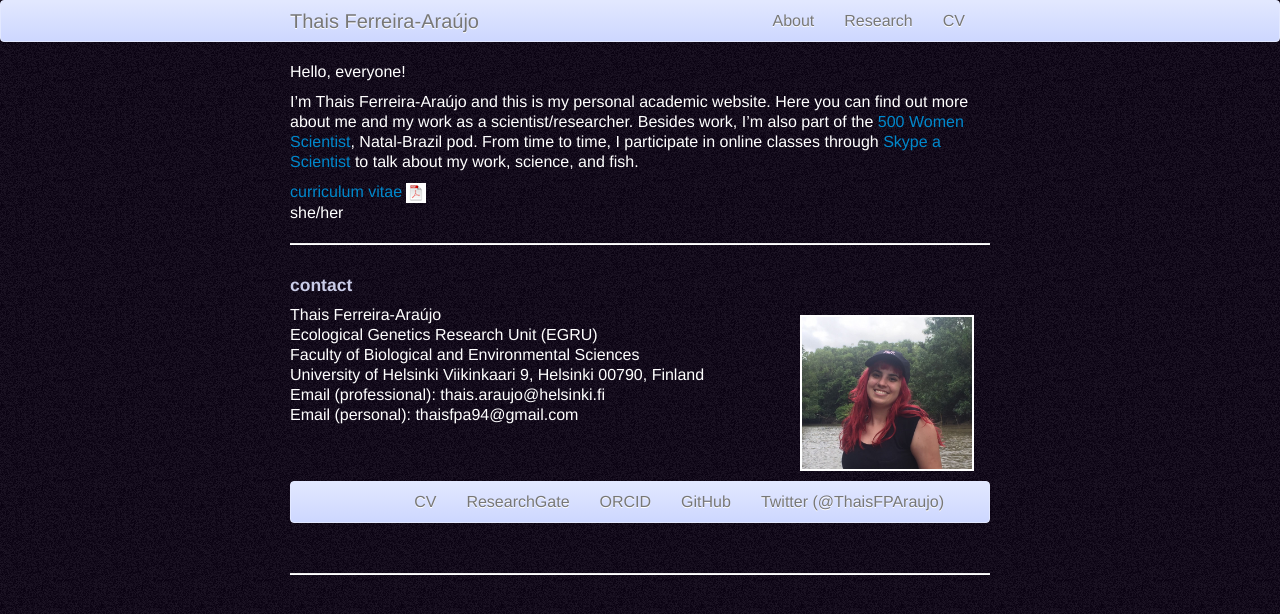
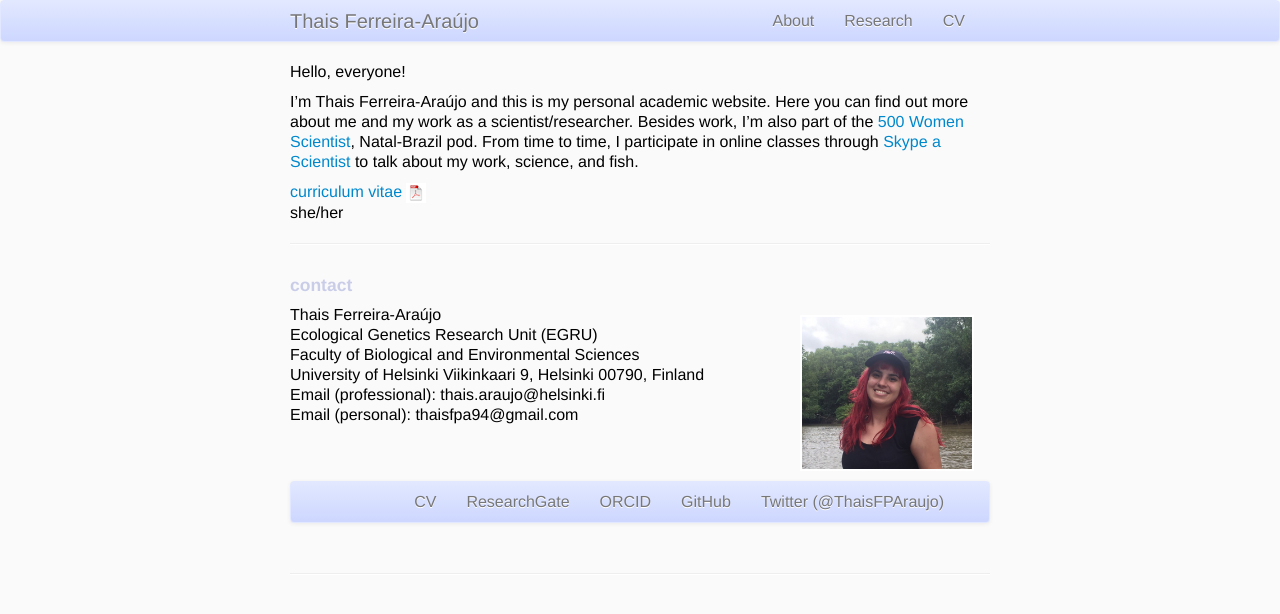
Before and after one commit to tferreira-araujo/tferreira-araujo.github.io, a Jekyll site: the page built from index.md, in a window 1280 px wide. Shown: the top 614 px of the page. Built offline with Jekyll 4.4.1, drawn with Linux system fonts in a browser that asks for light colours.

Commit message:
update my website

```diff
--- a/assets/themes/twitter/css/my_custom_css.css
+++ b/assets/themes/twitter/css/my_custom_css.css
@@ -107,9 +107,8 @@ h1, h2, h3, h4 {
 }
 
 body {
-	color:#ffffff;
-	background-image:url("/assets/noisy-texture.png");
-	background-color:#161722;
+	color:#000000;
+	background-color:#fafafa;
 	font-family:"Helvetica Neue",Helvetica,Arial,sans-serif;
 	font-size:16px;
 	line-height:20px;
```
Also changed, not shown: pages/about.md (+1 -1 lines), 1 other file.
